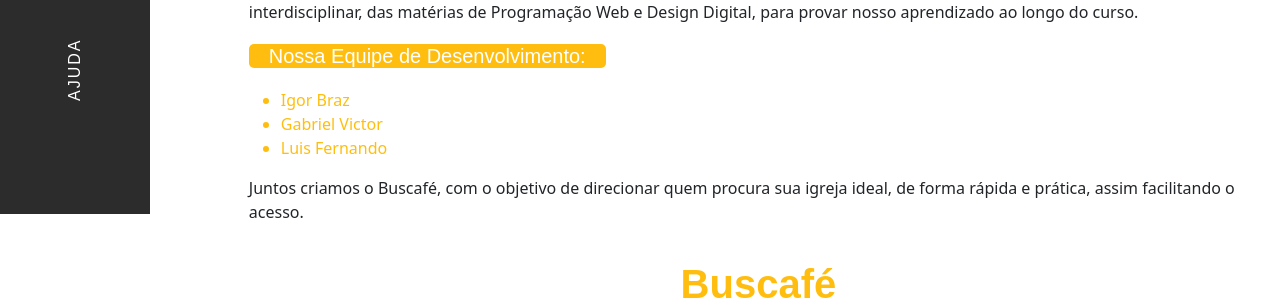
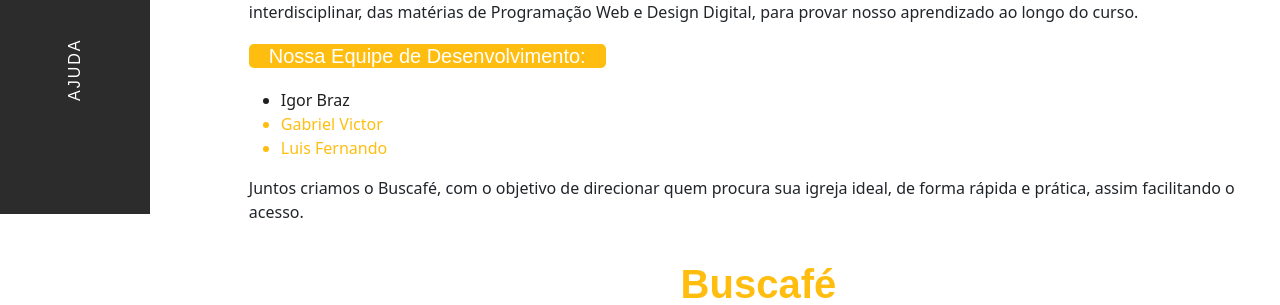
Before and after one commit to Buscafe/Frontend, a PHP site: page /HTML/ajuda.html in a window 1280 px wide, with the pointer over the restyled element. Shown: the part 586-891 px from the top of the page. Run offline with PHP 8.4, Linux system fonts and the light colour scheme.

Commit message:
ajuste hover ajuda

```diff
--- a/CSS/ajuda.css
+++ b/CSS/ajuda.css
@@ -46,6 +46,10 @@ h4{
     color: #FFBE0F;
     transition: 1s;
 }
+#devs a:hover{
+    color: #1f1f1f;
+    transition: 0.5s;
+}
 
 /* Click menu changes */
 .change-content{
```
